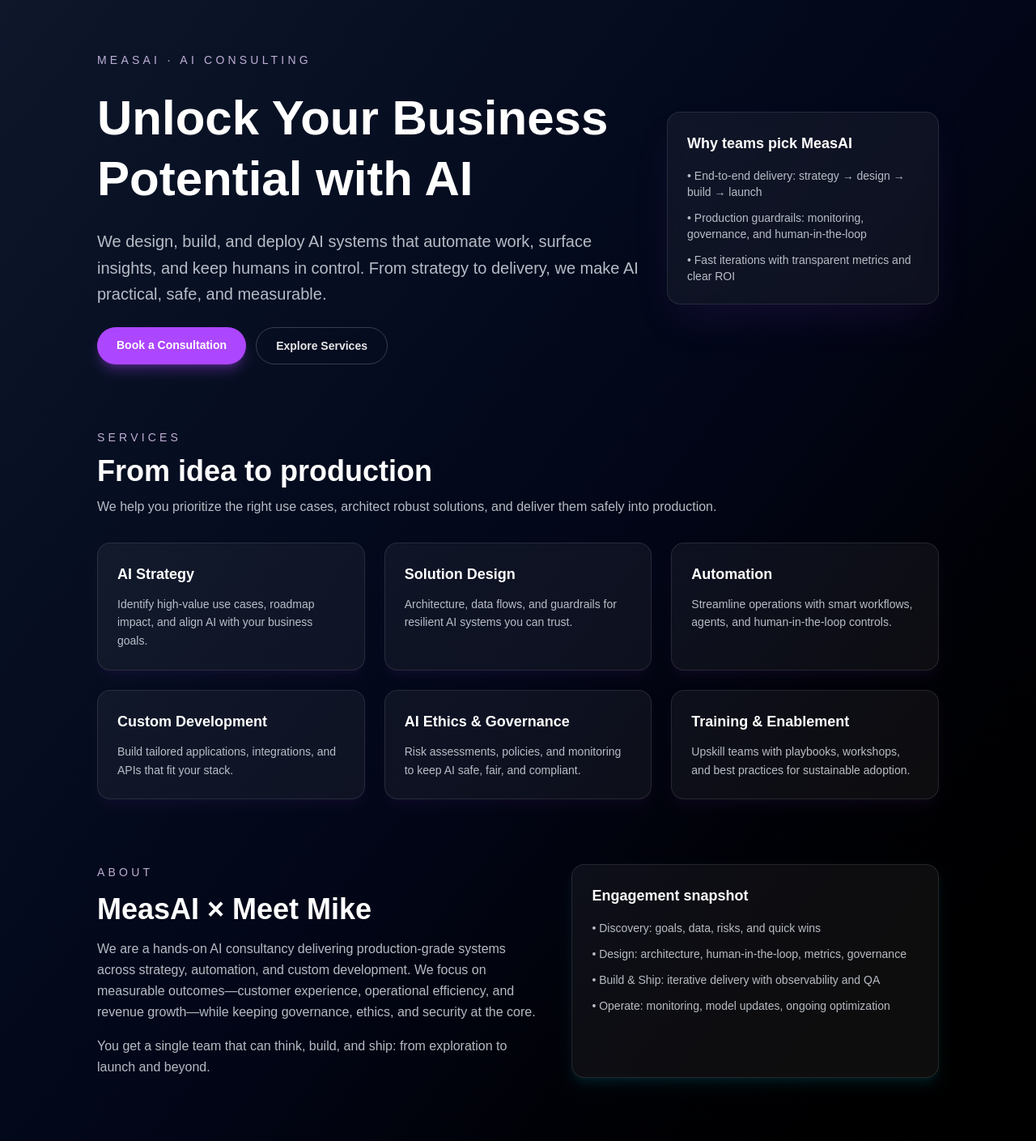
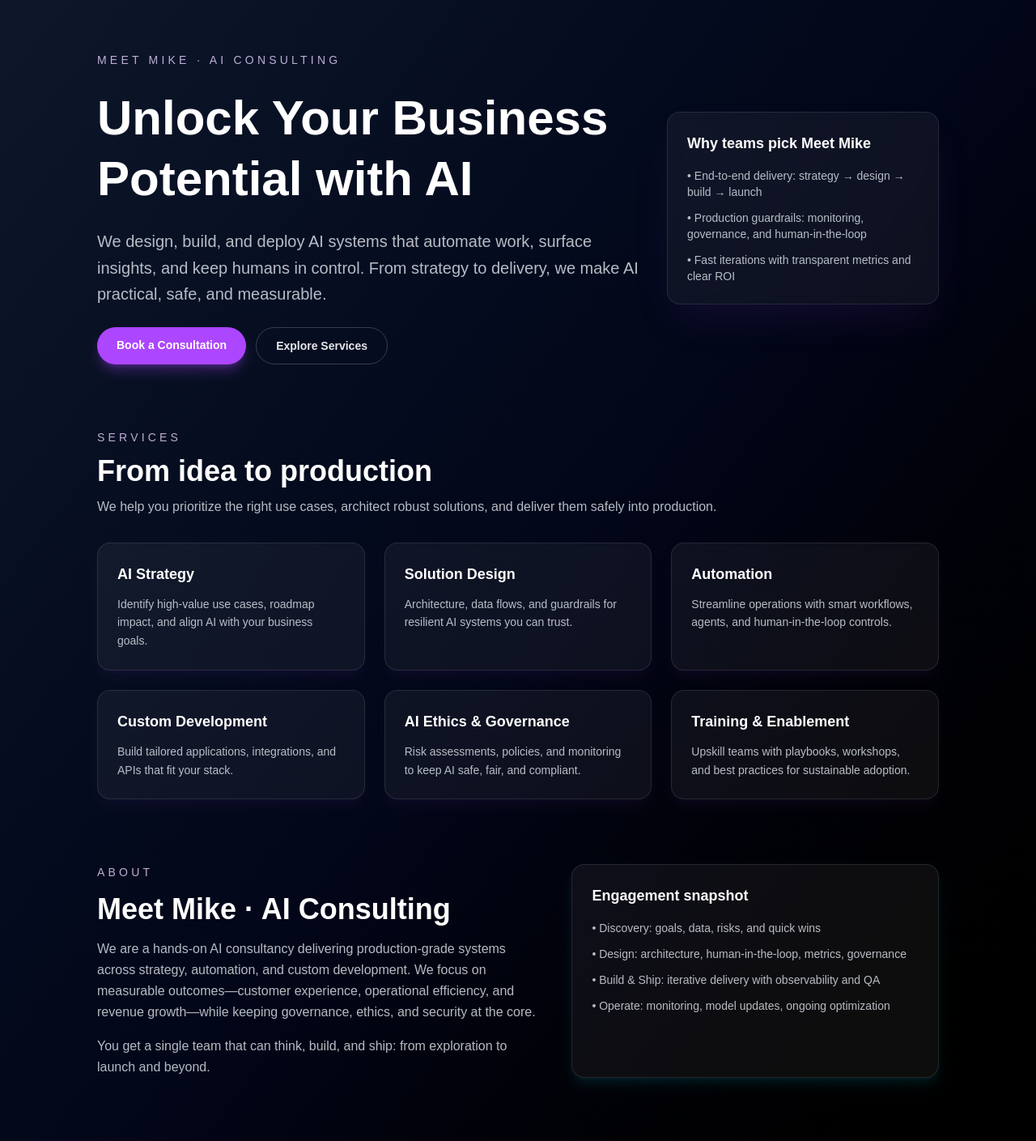
Before and after one commit to hollbaum/meetmike-pro, a Next.js app in the folder app/: page / in a window 1280 px wide. Shown: the top 1409 px of the page at 81% size. Built offline with nearby package versions, Linux system fonts and the light colour scheme.

Commit message:
Rebrand to Meet Mike; remove MeasAI references

```diff
--- a/app/src/app/page.tsx
+++ b/app/src/app/page.tsx
@@ -37,7 +37,7 @@ export default function Home() {
         {/* Hero */}
         <header className="flex flex-col gap-8 lg:flex-row lg:items-center lg:justify-between">
           <div className="space-y-6 lg:max-w-2xl">
-            <p className="text-sm uppercase tracking-[0.3em] text-purple-200/80">MeasAI · AI Consulting</p>
+            <p className="text-sm uppercase tracking-[0.3em] text-purple-200/80">Meet Mike · AI Consulting</p>
             <h1 className="text-4xl font-semibold leading-tight text-white sm:text-5xl lg:text-6xl">
               Unlock Your Business Potential with AI
             </h1>
@@ -61,7 +61,7 @@ export default function Home() {
             </div>
           </div>
           <div className="rounded-2xl border border-white/10 bg-white/5 p-6 shadow-2xl shadow-purple-500/10 backdrop-blur lg:max-w-sm">
-            <h3 className="text-lg font-semibold text-white">Why teams pick MeasAI</h3>
+            <h3 className="text-lg font-semibold text-white">Why teams pick Meet Mike</h3>
             <ul className="mt-4 space-y-3 text-sm text-slate-200/80">
               <li>• End-to-end delivery: strategy → design → build → launch</li>
               <li>• Production guardrails: monitoring, governance, and human-in-the-loop</li>
@@ -96,7 +96,7 @@ export default function Home() {
         <section className="grid gap-8 lg:grid-cols-[1.1fr_0.9fr]">
           <div className="space-y-4">
             <p className="text-sm uppercase tracking-[0.3em] text-purple-200/80">About</p>
-            <h2 className="text-3xl font-semibold text-white sm:text-4xl">MeasAI × Meet Mike</h2>
+            <h2 className="text-3xl font-semibold text-white sm:text-4xl">Meet Mike · AI Consulting</h2>
             <p className="text-base leading-relaxed text-slate-200/80">
               We are a hands-on AI consultancy delivering production-grade systems across strategy, automation,
               and custom development. We focus on measurable outcomes—customer experience, operational efficiency,
```
Also changed, not shown: 2 other files (tests, documents, lock files or other folders).
